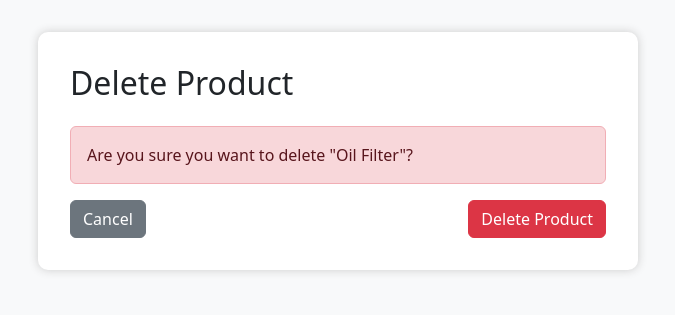
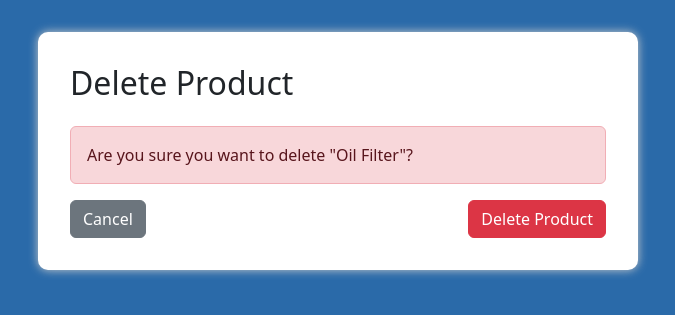
Before and after one commit to AshishMalla115/automobile_inventory, a Django app: page /delete-product/1/ in a window 1280 px wide. Shown: the top 315 px of the page, without its empty margins (302-977 px from the left). Run offline with Django 5.2, Linux system fonts and the light colour scheme; a user stored in the database is signed in; data comes from the database, SQL or seed files in the repository.

Commit message:
change done

```diff
--- a/inventory/templates/inventory/delete_product.html
+++ b/inventory/templates/inventory/delete_product.html
@@ -6,7 +6,7 @@
     <title>Delete Product - Spare Parts Inventory</title>
     <link href="https://cdn.jsdelivr.net/npm/bootstrap@5.3.0/dist/css/bootstrap.min.css" rel="stylesheet">
     <style>
-        body { background: #f8f9fa; }
+        body { background: #2a6aa9; }
         .delete-container { max-width: 600px; margin: 2rem auto; padding: 2rem; background: #fff; border-radius: 10px; box-shadow: 0 0 10px #ccc; }
     </style>
 </head>
```
